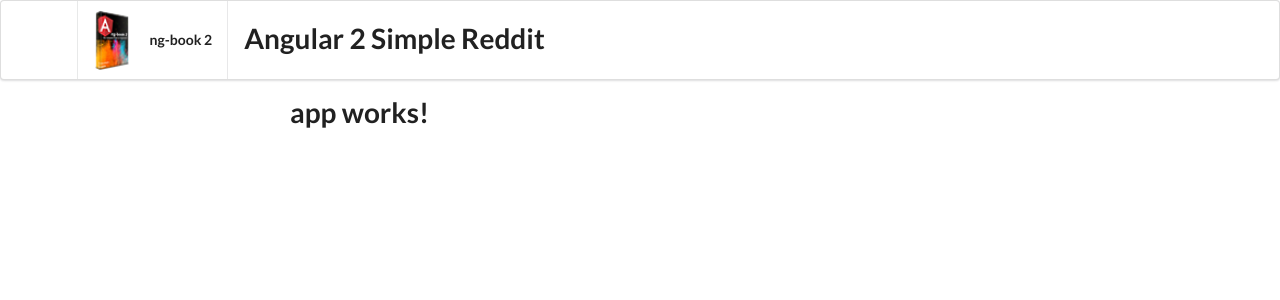
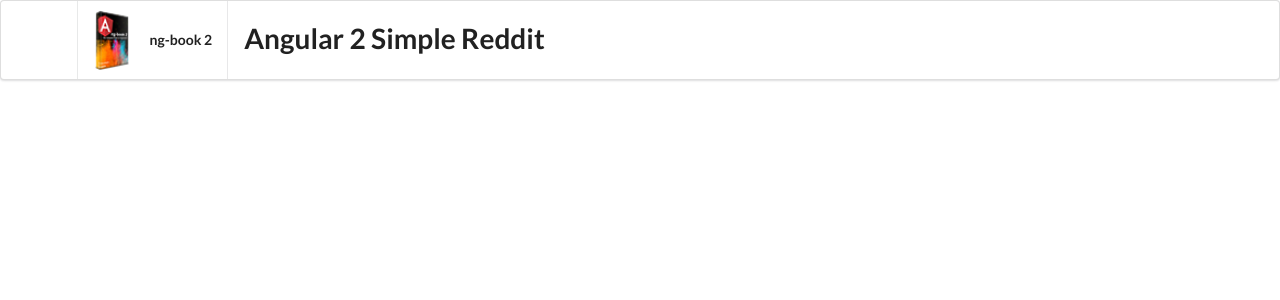
Before and after one commit to wags/angular-reddit, an Angular app: page / in a window 1280 px wide. Shown: the top 300 px of the page. Built offline with nearby package versions, Linux system fonts and the light colour scheme.

Commit message:
Remove unused title property from AppComponent

```diff
--- a/src/app/app.component.ts
+++ b/src/app/app.component.ts
@@ -6,5 +6,4 @@ import { Component } from '@angular/core';
   styleUrls: ['./app.component.css']
 })
 export class AppComponent {
-  title = 'app works!';
 }
```
